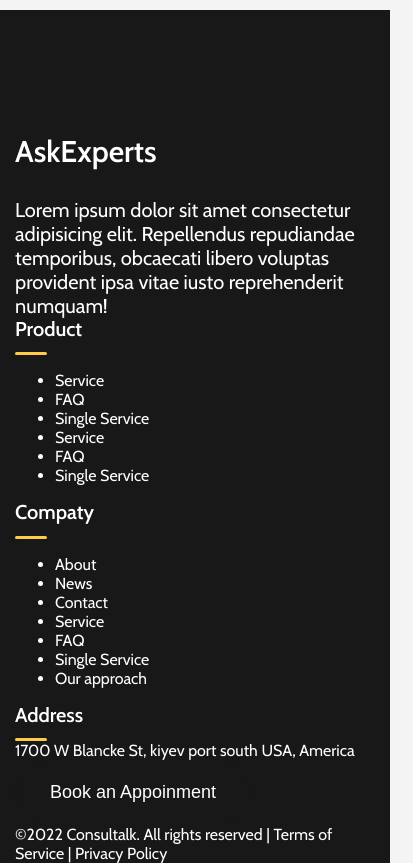
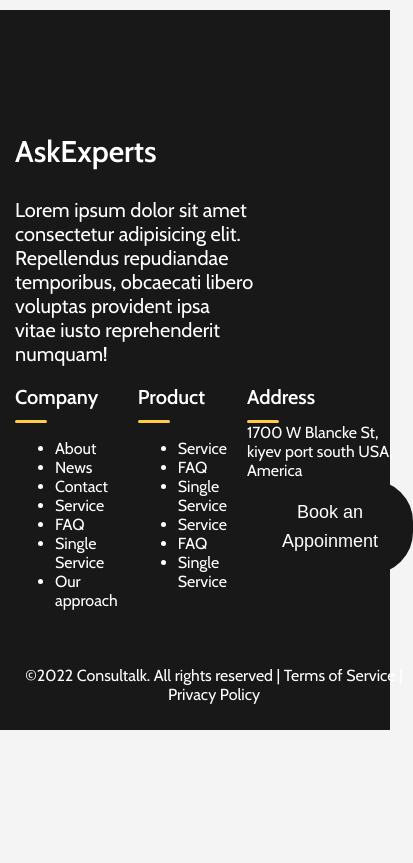
Before and after one commit to MariusCodeAcademy/type19-12_Practice_figma_flex, a plain HTML site: page index.html in a window 390 px wide. Shown: the part 1960-2823 px from the top of the page, 413 px wide, since content can reach past the window. After the commit the page ends 2690 px from the top, so only its background shows below. Drawn offline with nearby package versions, Linux system fonts and the light colour scheme.

Commit message:
footer responsive

```diff
--- a/index.html
+++ b/index.html
@@ -117,7 +117,7 @@
       <!-- /block -->
       <!-- block -->
       <div class="footer-block block-company">
-        <h3 class="footer-title">Compaty</h3>
+        <h3 class="footer-title">Company</h3>
         <ul>
           <li><a href="#">About</a></li>
           <li><a href="#">News</a></li>
--- a/styles/style.css
+++ b/styles/style.css
@@ -147,6 +147,18 @@ footer {
   color: var(--secondary-2);
   padding-top: 126px;
 }
+footer > .container {
+  display: grid;
+  grid-template-columns: 3fr 1fr 1fr 1fr;
+  grid-template-areas:
+    'logo product company address'
+    'bottom bottom bottom bottom';
+  gap: 20px;
+}
+.block-logo {
+  padding-right: 40%;
+  grid-area: logo;
+}
 .block-logo h3 {
   font-size: 30px;
   font-weight: 600;
@@ -156,6 +168,21 @@ footer {
 
 .block-logo p {
   font-size: 20px;
+}
+.block-company {
+  grid-area: company;
+}
+.block-product {
+  grid-area: product;
+}
+.block-address {
+  grid-area: address;
+}
+.block-bottom {
+  grid-area: bottom;
+  padding-top: 20px;
+  padding-bottom: 26px;
+  text-align: center;
 }
 
 .footer-title {
@@ -180,6 +207,13 @@ footer {
     padding-left: 15px;
     padding-right: 15px;
   }
+  footer > .container {
+    grid-template-columns: 1fr 1fr 1fr;
+    grid-template-areas:
+      'logo logo logo '
+      'company product address'
+      'bottom bottom bottom ';
+  }
   .pill {
     font-size: 14px;
   }
```
